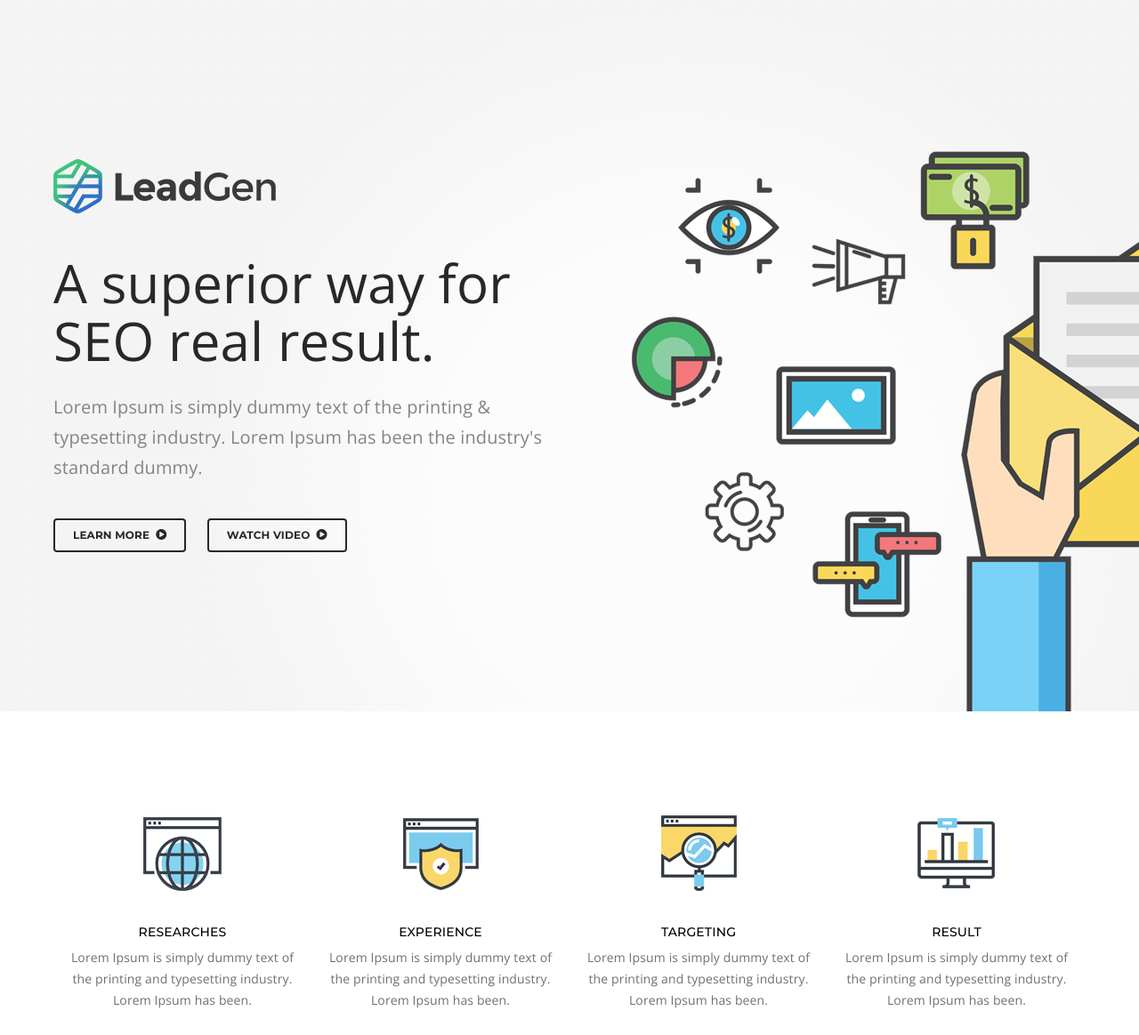
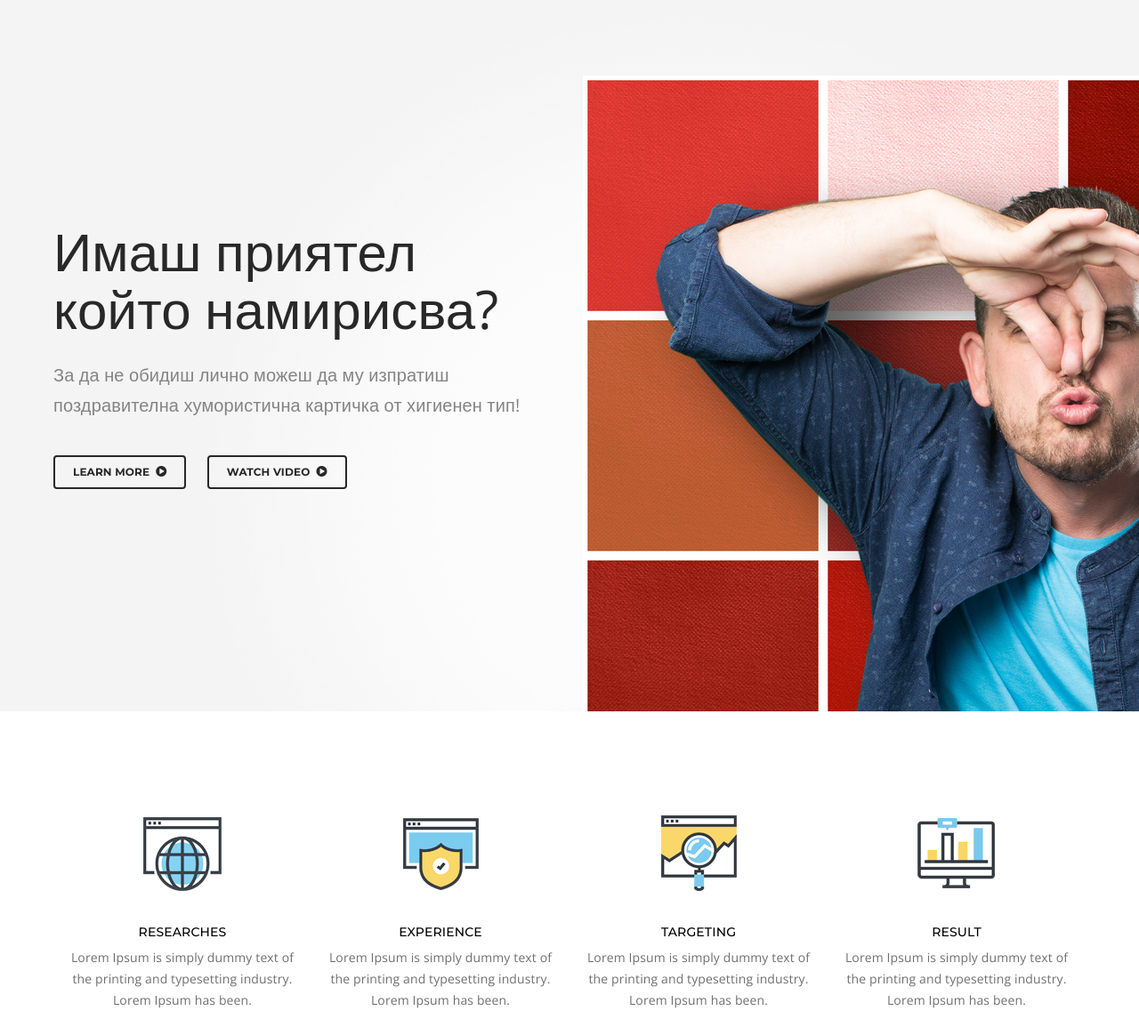
Before and after one commit to MuPowe/stinky, a PHP site: page / in a window 1280 px wide. Shown: the top 1164 px of the page at 89% size. Run offline with PHP 8.4, Linux system fonts and the light colour scheme; some libraries are stand-ins or nearby versions.

Commit message:
header init img

```diff
--- a/index.php
+++ b/index.php
@@ -34,9 +34,8 @@
                         <div class="slider-text-middle text-left sm-padding-nineteen sm-no-padding-lr xs-text-center">
 
                             <div class="col-md-6 col-sm-12 col-xs-12 sm-text-center xs-no-padding-lr">
-                                <img src="images/logo-white-big.png" data-img-size="(W)250px X (H)61px" alt="" class="margin-fifteen-bottom sm-margin-five-bottom xs-margin-nine-bottom">
-                                <h1 class="title-extra-large-4 md-title-extra-large-3 font-weight-100 line-height-65 sm-title-extra-large xs-title-extra-large text-dark-gray margin-eight-bottom sm-margin-four-bottom tz-text">A superior way for SEO real result.</h1>
-                                <div class="text-medium-gray title-small line-height-34 font-weight-100 width-100 xs-text-extra-large tz-text margin-thirteen-bottom sm-margin-six-bottom xs-margin-eleven-bottom sm-margin-nine-bottom"><p>Lorem Ipsum is simply dummy text of the printing &amp; typesetting industry. Lorem Ipsum has been the industry's standard dummy.</p></div>
+                                <h1 class="title-extra-large-4 md-title-extra-large-3 font-weight-100 line-height-65 sm-title-extra-large xs-title-extra-large text-dark-gray margin-eight-bottom sm-margin-four-bottom tz-text">Имаш приятел който намирисва?</h1>
+                                <div class="text-medium-gray title-small line-height-34 font-weight-100 width-100 xs-text-extra-large tz-text margin-thirteen-bottom sm-margin-six-bottom xs-margin-eleven-bottom sm-margin-nine-bottom"><p>За да не обидиш лично можеш да му изпратиш поздравителна хумористична картичка от хигиенен тип!</p></div>
                                 <div class="btn-dual">
                                     <a class="btn btn-medium propClone btn-border text-dark-gray no-margin-left xs-margin-nine-bottom xs-margin-lr-auto xs-float-none xs-display-block" href="index.php#blog-section1"><span class="tz-text">LEARN MORE</span><i class="fa fa-play-circle icon-extra-small tz-icon-color"></i></a>
                                     <a class="btn btn-medium propClone btn-border text-dark-gray xs-margin-lr-auto xs-float-none xs-display-block" href="index.php#"><span class="tz-text">WATCH VIDEO</span><i class="fa fa-play-circle icon-extra-small tz-icon-color"></i></a>
@@ -46,7 +45,7 @@
 
                             <div class="col-md-6 col-sm-12 col-xs-12 text-center outside-image sm-position-relative xs-no-padding-lr">
                                 <div class="outside-image-sub margin-twenty-nine-top">
-                                    <img src="images/infographic-4.png" data-img-size="(W)1420px X (H)793px" alt="" class="sm-width-100">
+                                    <img src="images/475.jpg" data-img-size="(W)1420px X (H)793px" alt="" class="sm-width-100">
                                 </div>
                             </div>
 
```
Also changed, not shown: images/475.jpg (added).
